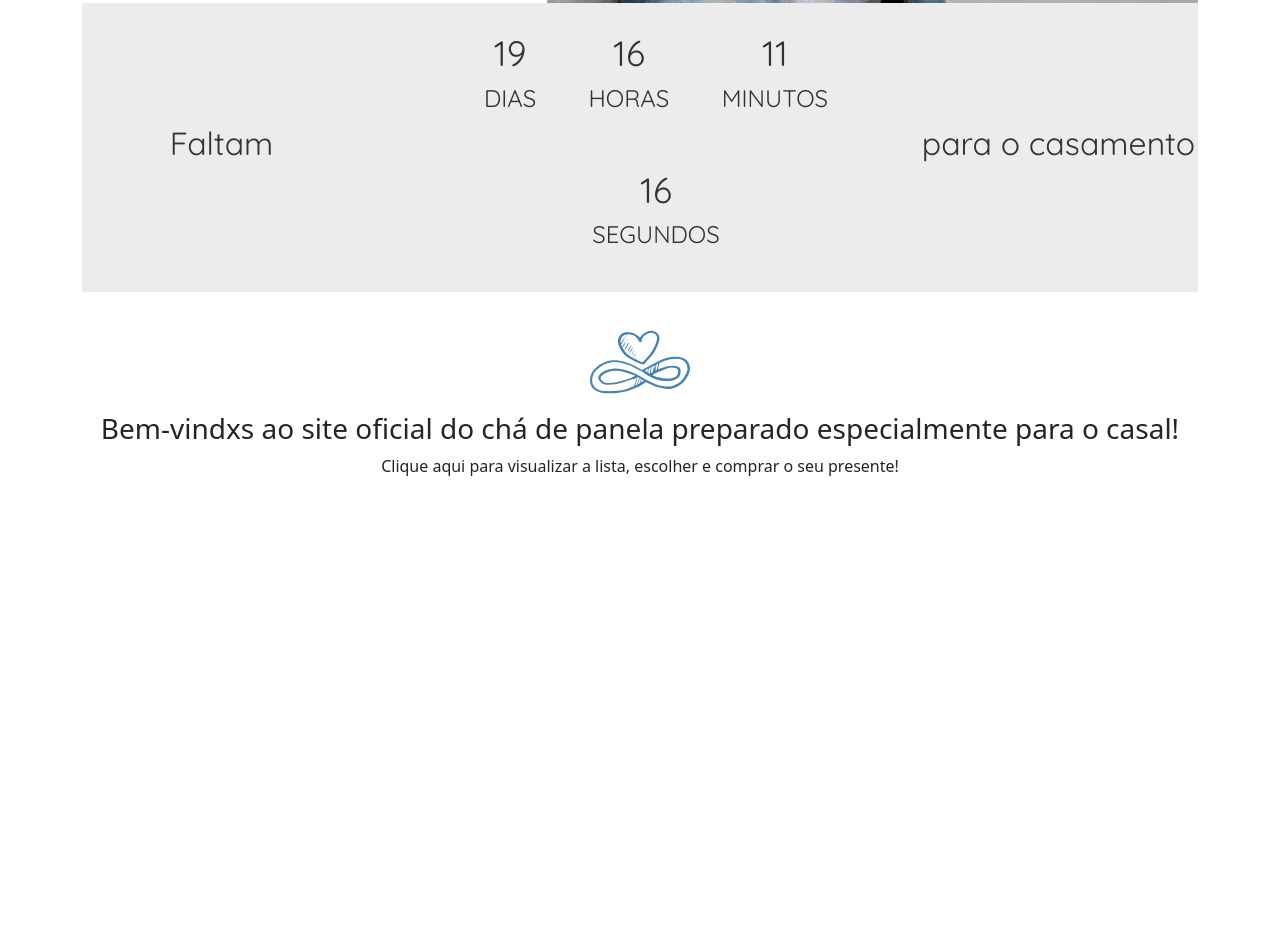
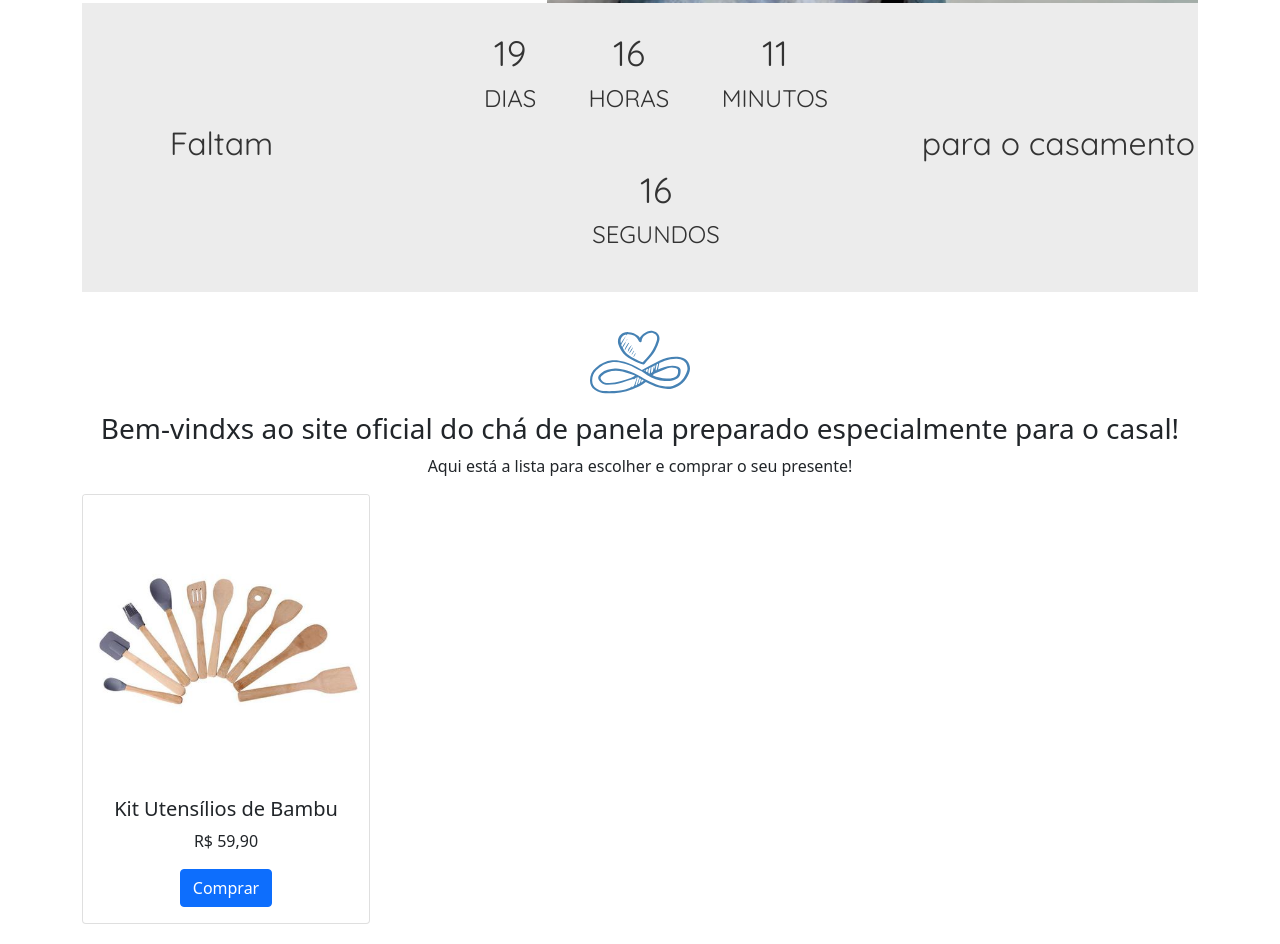
Before and after one commit to vivzzx/carolevictor, a plain HTML site: page index.html in a window 1280 px wide. Shown: the part 668-1612 px from the top of the page. Before the commit the page ends 1182 px from the top, so only its background shows below. Drawn offline with Linux system fonts and the light colour scheme.

Commit message:
update com cards

```diff
--- a/index.html
+++ b/index.html
@@ -57,7 +57,17 @@
                 </g>
               </svg>
             <h3>Bem-vindxs ao site oficial do chá de panela preparado especialmente para o casal!</h3>
-            <p>Clique aqui para visualizar a lista, escolher e comprar o seu presente!</p>
+            <p>Aqui está a lista para escolher e comprar o seu presente!</p>
+            <div class="shop">
+                <div class="card" style="width: 18rem;">
+                    <img src="img/shop1.jpg" class="card-img-top" alt="...">
+                    <div class="card-body">
+                      <h5 class="card-title">Kit Utensílios de Bambu</h5>
+                      <p class="card-text">R$ 59,90</p>
+                      <a href="https://www.magazineluiza.com.br/kit-utensilios-bambu-com-10-pecas-a-casa/p/cb387a6c09/ud/cjtu/" class="btn btn-primary" target="_blank">Comprar</a>
+                    </div>
+                  </div>
+            </div>
         </section>
 
 
```
Also changed, not shown: img/shop1.jpg (added), shop2.jpg (added).
